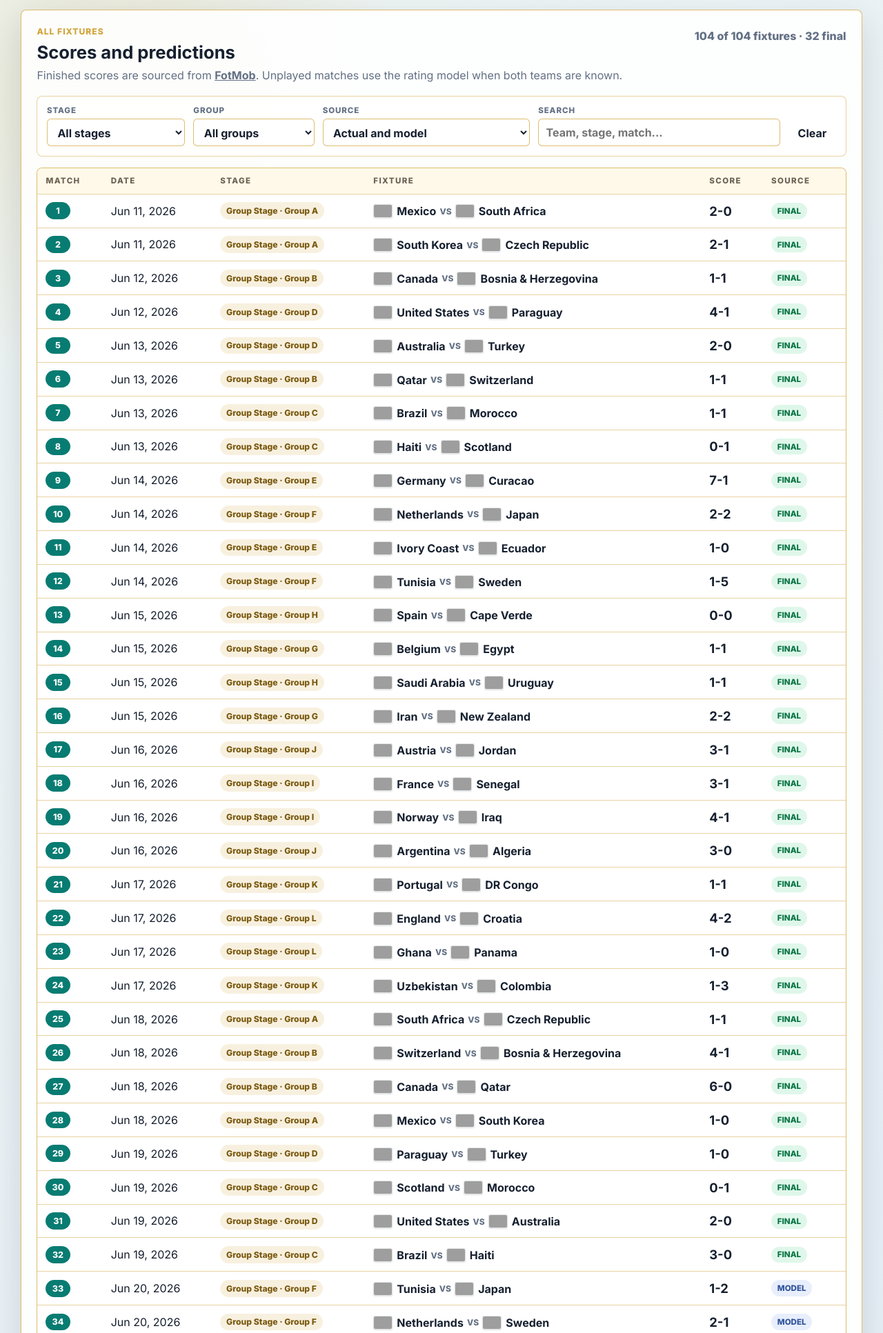
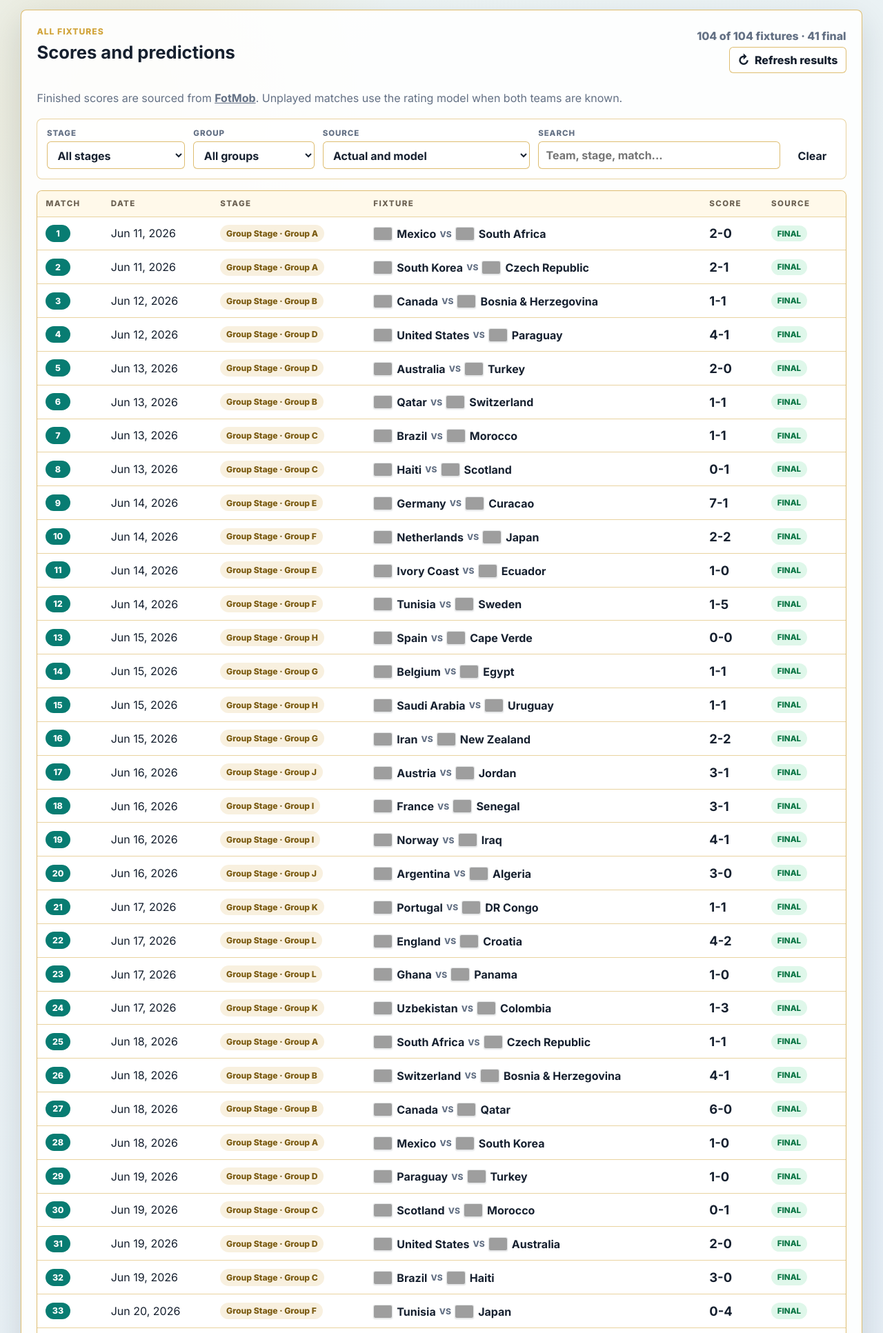
Before and after one commit to adiTenGemini/World-Cup-2026-Predictor, a Flask app: page /results in a window 1280 px wide. Shown: the part 433-2366 px from the top of the page at 69% size. Run offline with Flask 3, Linux system fonts and the light colour scheme; grey boxes are pictures that could not be loaded.

Commit message:
update btn

```diff
--- a/app.py
+++ b/app.py
@@ -1,15 +1,18 @@
 import csv
 from pathlib import Path
+from threading import Lock
 
-from flask import Flask, render_template
+from flask import Flask, jsonify, render_template
 
 from match_model import build_team_ratings
 from schedule_data import MATCH_SCHEDULE
+from update_world_cup_results import completed_matches, fetch_page, update_results
 
 app = Flask(__name__)
 
 LOGO_URL = "https://brandlogos.net/wp-content/uploads/2023/08/2026-FIFA-World-Cup-logo-512x789.png"
 RESULTS_PATH = Path(__file__).parent / "data" / "results.csv"
+RESULTS_REFRESH_LOCK = Lock()
 
 WORLD_CUP_GROUPS = [
     {
@@ -304,5 +307,26 @@ def results():
     )
 
 
+@app.post("/api/results/refresh")
+def refresh_results():
+    """Fetch completed World Cup matches and return the refreshed schedule."""
+    if not RESULTS_REFRESH_LOCK.acquire(blocking=False):
+        return jsonify(error="A results refresh is already running."), 409
+
+    try:
+        matches = completed_matches(fetch_page())
+        updated = update_results(matches)
+        return jsonify(
+            message=f"Synced {updated} completed match{'es' if updated != 1 else ''} from FotMob.",
+            updated=updated,
+            schedule=schedule_with_results(),
+        )
+    except Exception as error:
+        app.logger.exception("Unable to refresh results from FotMob")
+        return jsonify(error=f"Could not refresh FotMob results: {error}"), 502
+    finally:
+        RESULTS_REFRESH_LOCK.release()
+
+
 if __name__ == "__main__":
-    app.run(debug=True)
+    app.run(host="127.0.0.1", port=5000, debug=False, use_reloader=False)
--- a/static/results.js
+++ b/static/results.js
@@ -16,6 +16,8 @@ const sourceControl = document.querySelector("#results-source");
 const searchControl = document.querySelector("#results-search");
 const resultsBody = document.querySelector("#results-body");
 const resultsCount = document.querySelector("#results-count");
+const refreshButton = document.querySelector("#refresh-results");
+const refreshStatus = document.querySelector("#refresh-status");
 
 function resultScore(match) {
   if (match.result_source === "actual") return { text: `${match.actual_team1_goals}-${match.actual_team2_goals}`, source: "actual" };
@@ -65,4 +67,25 @@ addResultOptions(stageControl, resultsSchedule.map((match) => match.stage));
 addResultOptions(groupControl, resultsSchedule.map((match) => match.group), (group) => `Group ${group}`);
 [stageControl, groupControl, sourceControl, searchControl].forEach((control) => control.addEventListener("input", renderResults));
 document.querySelector("#clear-results-filters").addEventListener("click", () => { stageControl.value = ""; groupControl.value = ""; sourceControl.value = ""; searchControl.value = ""; renderResults(); });
+refreshButton.addEventListener("click", async () => {
+  refreshButton.disabled = true;
+  refreshButton.classList.add("is-refreshing");
+  refreshStatus.className = "refresh-status";
+  refreshStatus.textContent = "Checking FotMob…";
+  try {
+    const response = await fetch("/api/results/refresh", { method: "POST", headers: { Accept: "application/json" } });
+    const payload = await response.json();
+    if (!response.ok) throw new Error(payload.error || "Results refresh failed.");
+    resultsSchedule.splice(0, resultsSchedule.length, ...payload.schedule);
+    renderResults();
+    refreshStatus.classList.add("is-success");
+    refreshStatus.textContent = payload.message;
+  } catch (error) {
+    refreshStatus.classList.add("is-error");
+    refreshStatus.textContent = error.message;
+  } finally {
+    refreshButton.disabled = false;
+    refreshButton.classList.remove("is-refreshing");
+  }
+});
 renderResults();
--- a/static/styles.css
+++ b/static/styles.css
@@ -896,6 +896,28 @@ h1 {
   white-space: nowrap;
 }
 
+.results-refresh { display: grid; justify-items: end; gap: 0.35rem; }
+.refresh-button {
+  display: inline-flex;
+  align-items: center;
+  gap: 0.45rem;
+  min-height: 38px;
+  padding: 0.45rem 0.7rem;
+  border: 1px solid var(--gold-line-strong);
+  border-radius: 6px;
+  background: #fff;
+  color: var(--ink);
+  font-weight: 800;
+}
+.refresh-button:hover { background: var(--paper); }
+.refresh-button:disabled { cursor: wait; opacity: 0.65; }
+.refresh-icon { display: inline-block; font-size: 1.15rem; line-height: 1; }
+.refresh-button.is-refreshing .refresh-icon { animation: refresh-spin 0.8s linear infinite; }
+.refresh-status { min-height: 1em; margin: 0; color: var(--muted); font-size: 0.75rem; font-weight: 700; }
+.refresh-status.is-success { color: #087443; }
+.refresh-status.is-error { color: #a32626; }
+@keyframes refresh-spin { to { transform: rotate(360deg); } }
+
 .schedule-filters {
   display: grid;
   grid-template-columns: minmax(130px, 0.8fr) minmax(120px, 0.7fr) minmax(190px, 1.2fr) minmax(220px, 1.4fr) auto;
--- a/templates/results.html
+++ b/templates/results.html
@@ -36,7 +36,14 @@
             <p class="eyebrow">All fixtures</p>
             <h2 id="results-list-title">Scores and predictions</h2>
           </div>
-          <p id="results-count" class="schedule-count"></p>
+          <div class="results-refresh">
+            <p id="results-count" class="schedule-count"></p>
+            <button id="refresh-results" class="refresh-button" type="button" title="Fetch latest results from FotMob" aria-label="Fetch latest results from FotMob">
+              <span class="refresh-icon" aria-hidden="true">&#x21bb;</span>
+              <span>Refresh results</span>
+            </button>
+            <p id="refresh-status" class="refresh-status" role="status" aria-live="polite"></p>
+          </div>
         </div>
         <p class="results-note">
           Finished scores are sourced from
```
Also changed, not shown: static/schedule.js (+23 -0 lines), templates/schedule.html (+8 -1 lines), data/results.csv.
